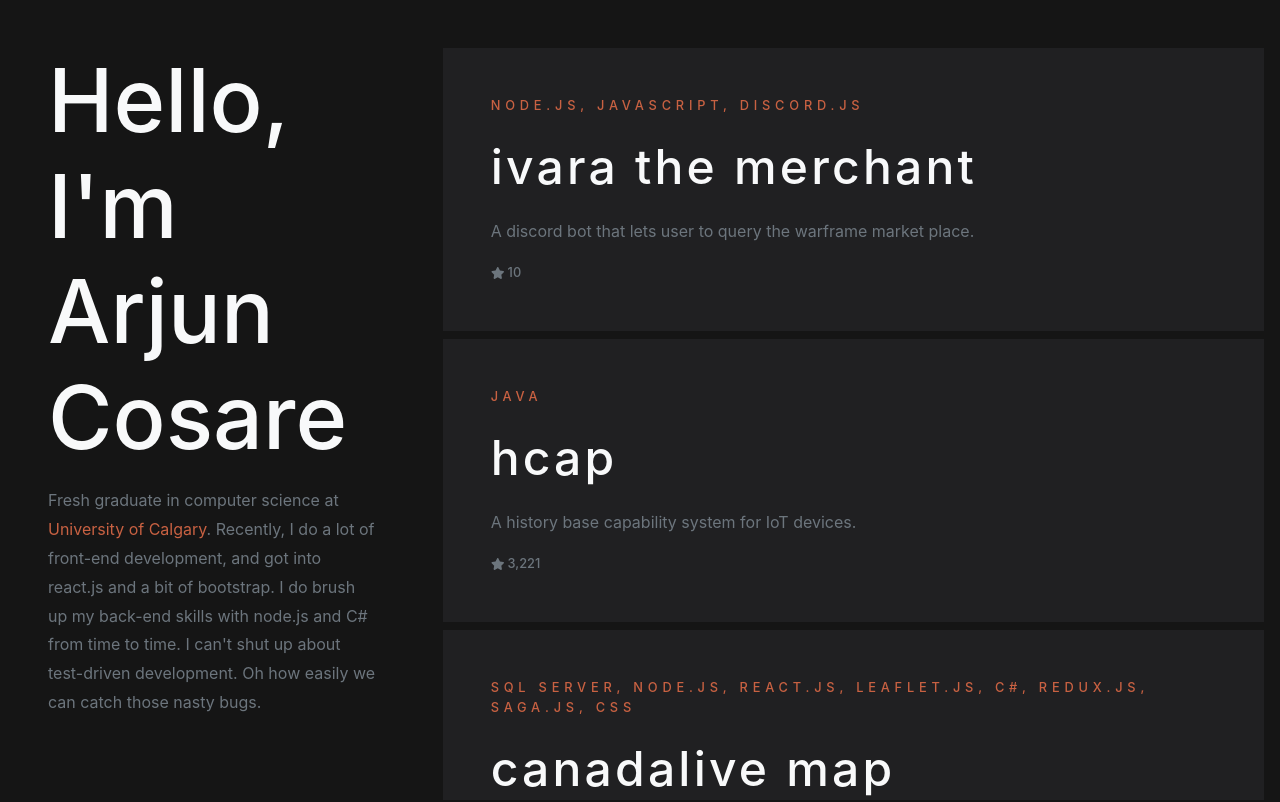
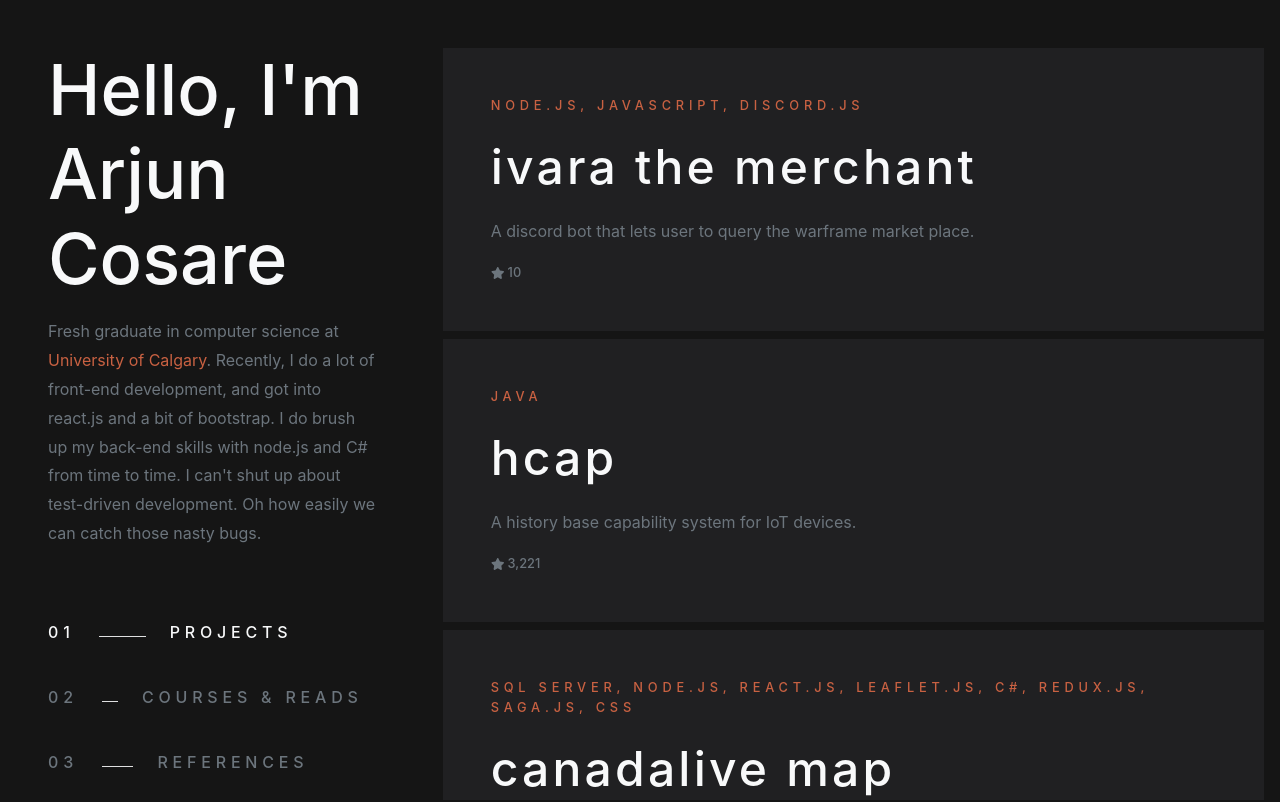
Before and after one commit to acosa188/project-side-scroll, a React (Create React App) app: page / in a window 1280 px wide. Shown: the top 802 px of the page. Built offline with nearby package versions, Linux system fonts and the light colour scheme.

Commit message:
Shrinking font a bit for laptop compatibility

```diff
--- a/src/App.js
+++ b/src/App.js
@@ -8,7 +8,7 @@ import ReadsList from './components/readsList'
 function App() {
   return (
       <div className="App">
-          <div className="row no-gutters ac-main-wrapper">
+          <div className="row no-gutters">
               <div className="col-5 col-xl-4 ">
                   <div className="ac-intro-wrapper">
                       <Intro />
--- a/src/components/intro.js
+++ b/src/components/intro.js
@@ -4,7 +4,7 @@ import '../css/intro.css'
 class Intro extends Component {
     render() {
         return (
-            <div className="introClass p-5">
+            <div className="introClass px-5 pt-5 pb-4">
                 <p className="ac-intro-heading text-light ac-intro-name">
                     Hello, I'm Arjun Cosare
                 </p>
--- a/src/css/intro.css
+++ b/src/css/intro.css
@@ -37,7 +37,7 @@
 @media (min-width: 1200px) {
     .ac-intro-heading {
         font-weight: 500;
-        font-size: 5.5rem;
+        font-size: 4.4rem;
         line-height: 1.2;
     }
 
```
